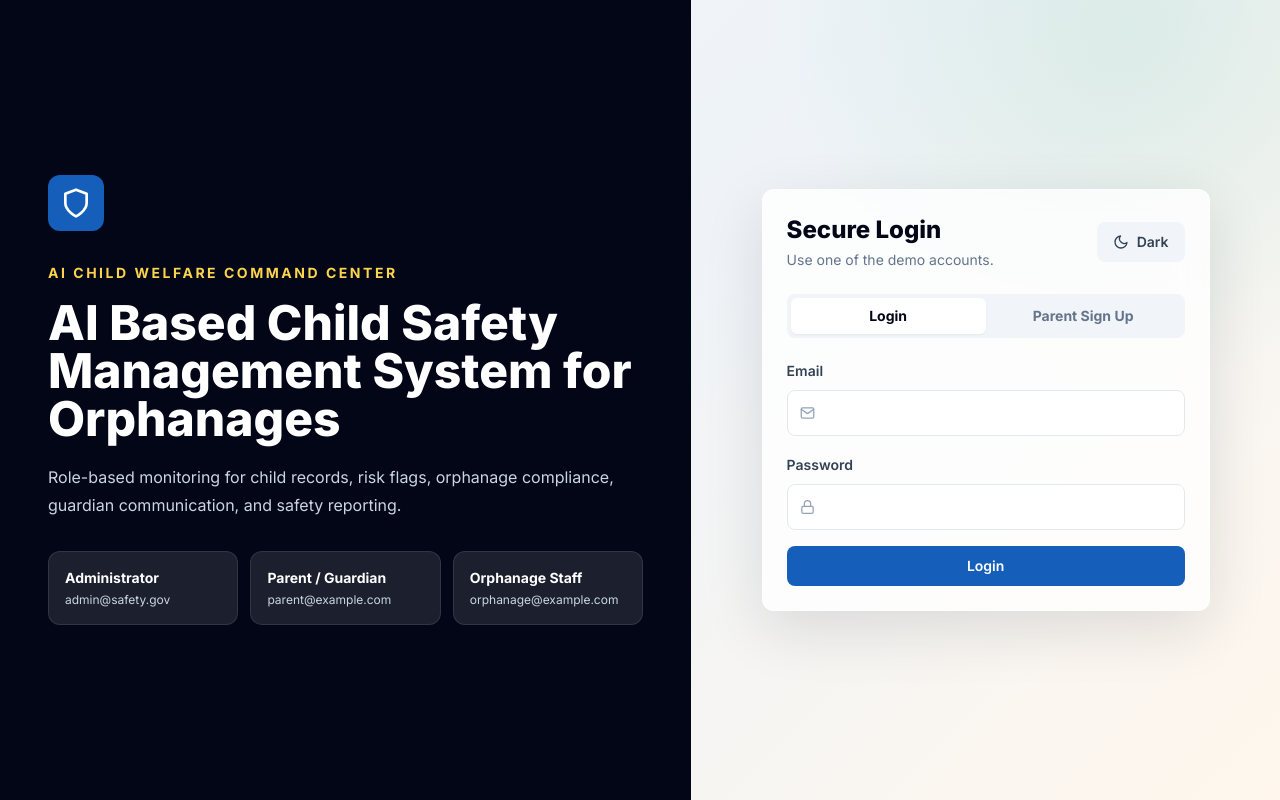
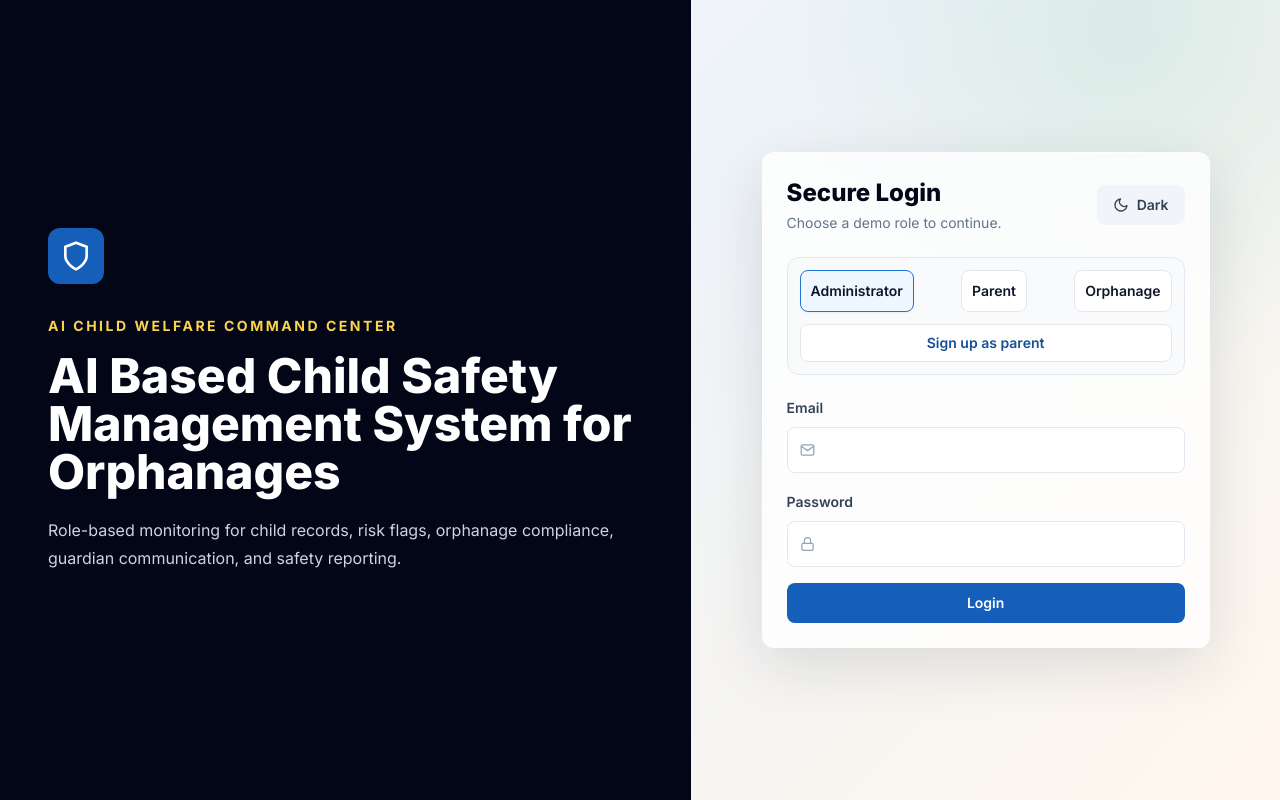
Before and after one commit to omkumar122122122/Orphan-Age-Child-Safety-System, a React (Vite) app: page /login in a window 1280 px wide. Built offline with nearby package versions, Linux system fonts and the light colour scheme.

Commit message:
login page changes

```diff
--- a/src/pages/Login.jsx
+++ b/src/pages/Login.jsx
@@ -14,6 +14,7 @@ export default function Login() {
   const navigate = useNavigate();
   const [error, setError] = useState("");
   const [authMode, setAuthMode] = useState("login");
+  const [selectedRole, setSelectedRole] = useState("admin");
   const [signupSuccess, setSignupSuccess] = useState("");
   const { register, handleSubmit, setValue, formState } = useForm({
     defaultValues: { email: "admin@safety.gov", password: "admin123" }
@@ -65,21 +66,6 @@ export default function Login() {
           <p className="mt-5 max-w-2xl text-base leading-7 text-slate-300">
             Role-based monitoring for child records, risk flags, orphanage compliance, guardian communication, and safety reporting.
           </p>
-          <div className="mt-8 grid gap-3 sm:grid-cols-3">
-            {users.map((item) => (
-              <button
-                key={item.id}
-                onClick={() => {
-                  setValue("email", item.email);
-                  setValue("password", item.password);
-                }}
-                className="rounded-xl border border-white/10 bg-white/10 p-4 text-left transition hover:bg-white/15"
-              >
-                <p className="text-sm font-bold">{roleLabels[item.role]}</p>
-                <p className="mt-1 text-xs text-slate-300">{item.email}</p>
-              </button>
-            ))}
-          </div>
         </div>
       </section>
       <section className="flex items-center justify-center px-4 py-10">
@@ -90,29 +76,39 @@ export default function Login() {
                 {authMode === "login" ? "Secure Login" : "Parent Sign Up"}
               </h2>
               <p className="mt-1 text-sm text-slate-500 dark:text-slate-400">
-                {authMode === "login" ? "Use one of the demo accounts." : "Submit adoption parent details for verification."}
+                {authMode === "login" ? "Choose a demo role to continue." : "Submit adoption parent details for verification."}
               </p>
             </div>
             <ThemeToggle />
           </div>
-          <div className="mb-5 grid grid-cols-2 rounded-lg bg-slate-100 p-1 dark:bg-slate-900">
-            <button
-              type="button"
-              onClick={() => setAuthMode("login")}
-              className={`rounded-md px-3 py-2 text-sm font-bold transition ${
-                authMode === "login" ? "bg-white text-slate-950 shadow-sm dark:bg-slate-800 dark:text-white" : "text-slate-500"
-              }`}
-            >
-              Login
-            </button>
+          <div className="mb-5 rounded-xl border border-slate-200 bg-slate-50 p-3 dark:border-slate-800 dark:bg-slate-900/70">
+            <div className="flex flex-wrap justify-center sm:justify-between">
+              {users.map((item) => (
+                <button
+                  key={item.id}
+                  type="button"
+                  onClick={() => {
+                    setSelectedRole(item.role);
+                    setAuthMode("login");
+                    setValue("email", item.email);
+                    setValue("password", item.password);
+                  }}
+                  className={`rounded-lg border px-2.5 py-2.5 text-left transition ${
+                    selectedRole === item.role
+                      ? "border-civic-500 bg-civic-50 shadow-sm dark:border-civic-400 dark:bg-civic-500/10"
+                      : "border-slate-200 bg-white hover:bg-slate-100 dark:border-slate-700 dark:bg-slate-950 dark:hover:bg-slate-800"
+                  }`}
+                >
+                  <p className="text-sm font-semibold text-slate-900 dark:text-white">{roleLabels[item.role]}</p>
+                </button>
+              ))}
+            </div>
             <button
               type="button"
               onClick={() => setAuthMode("signup")}
-              className={`rounded-md px-3 py-2 text-sm font-bold transition ${
-                authMode === "signup" ? "bg-white text-slate-950 shadow-sm dark:bg-slate-800 dark:text-white" : "text-slate-500"
-              }`}
+              className="mt-3 w-full rounded-lg border border-civic-200 bg-white px-3 py-2 text-sm font-semibold text-civic-700 transition hover:bg-civic-50 dark:border-civic-500/30 dark:bg-slate-950 dark:text-civic-300 dark:hover:bg-civic-500/10"
             >
-              Parent Sign Up
+              Sign up as parent
             </button>
           </div>
           {authMode === "login" ? (
--- a/src/utils/constants.js
+++ b/src/utils/constants.js
@@ -6,8 +6,8 @@ export const roleHome = {
 
 export const roleLabels = {
   admin: "Administrator",
-  parent: "Parent / Guardian",
-  orphanage: "Orphanage Staff"
+  parent: "Parent",
+  orphanage: "Orphanage"
 };
 
 export const riskClasses = {
```
